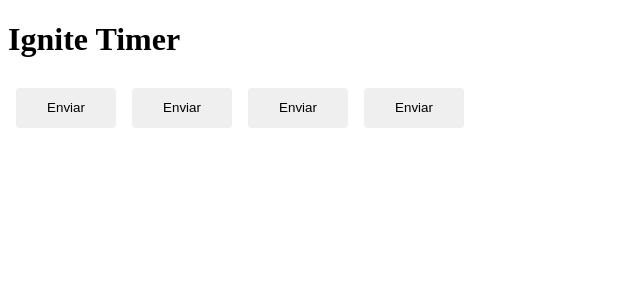
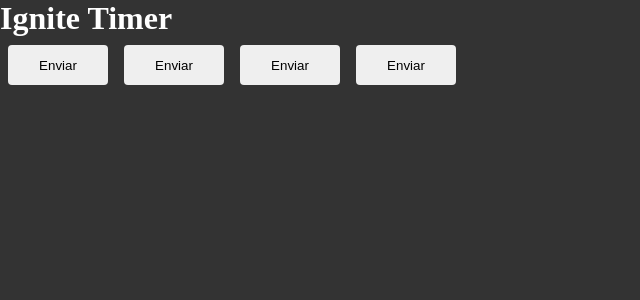
Before and after one commit to MDM04/Timer, a React (Vite) app: page / in a window 1280 px wide. Shown: the top 300 px of the page, without its empty margins (0-640 px from the left). Built offline with nearby package versions, Linux system fonts and the light colour scheme.

Commit message:
feat: add global styles file

```diff
--- a/src/App.tsx
+++ b/src/App.tsx
@@ -2,6 +2,7 @@
 
 import { Button } from "./components/Button";
 import { defaultTheme } from "./styles/themes/default";
+import { GlobalStyle } from "./styles/global";
 
 export function App() {
   return (
@@ -11,6 +12,8 @@
       <Button variant="secondary" />
       <Button variant="danger" />
       <Button variant="success" />
+
+      <GlobalStyle />
     </ThemeProvider>
   );
 }
--- /dev/null
+++ b/src/styles/global.ts
@@ -0,0 +1,14 @@
+import {createGlobalStyle} from 'styled-components';
+
+export const GlobalStyle = createGlobalStyle`
+*{
+    margin: 0;
+    padding: 0;
+    box-sizing: border-box;
+}
+
+body {
+    background-color: #333;
+    color:#fff;
+}
+`;
```
Lines whose indentation alone changed are shown as unchanged.
